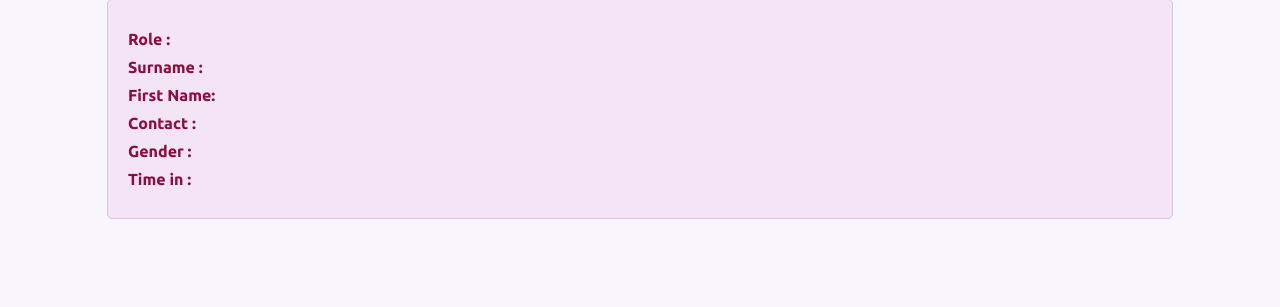
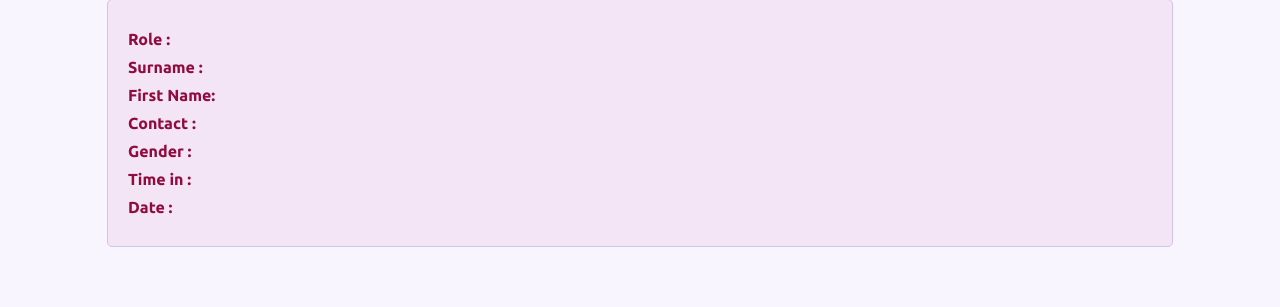
Before and after one commit to junmsr/rfid-attendance, a PHP site: page /in-out.php in a window 1280 px wide. Shown: the part 305-612 px from the top of the page. Run offline with PHP 8.4, Linux system fonts and the light colour scheme.

Commit message:
inouterror

```diff
--- a/time/in-out.php
+++ b/time/in-out.php
@@ -27,7 +27,8 @@
         <p><strong>First Name:</strong> <span id="fname"></span></p>
         <p><strong>Contact   :</strong> <span id="contact"></span></p>
         <p><strong>Gender    :</strong> <span id="gender"></span></p>
-        <p><strong>Time in   :</strong> <span id="time"></span></p>
+        <p><strong>Time in   :</strong> <span id="time_in"></span></p>
+        <p><strong>Date   :</strong> <span id="date_in"></span></p>
     </div>
     <script src="time.js"></script>
     <script>
@@ -49,14 +50,18 @@
         $(document).ready(function() {
             $("#rfid-tag").on('input', function() {
                 var rfid = $(this).val(); // Get RFID input value
-
+                var currentTime = new Date().toLocaleTimeString();
+                var currentDate = new Date().toLocaleDateString();
                 // Check if RFID tag is the expected length (e.g., 8 characters)
                 if (rfid.length === 8) {
                     // Send AJAX request
                     $.ajax({
                         url: "fetch&write.php", // Path to the PHP script
                         type: "POST",
-                        data: { rfid_tag: rfid }, // Send RFID as data
+                        data: { rfid_tag: rfid,
+                            time_in: currentTime,
+                            date_in: currentDate
+                         }, // Send RFID as data
                         success: function(response) {
                             try {
                                 var data = JSON.parse(response); // Parse JSON response
@@ -67,6 +72,8 @@
                                     $("          #fname").text(data.fname);
                                     $("          #contact").text(data.contact);
                                     $("#gender").text(data.gender);
+                                    $("#time_in").text(data.c_time);
+                                    $("#date_in").text(data.c_date);
                                 } else {
                                     alert(data.message);
                                 }
```
Also changed, not shown: time/fetch&write.php (+7 -1 lines), 1 other file.
